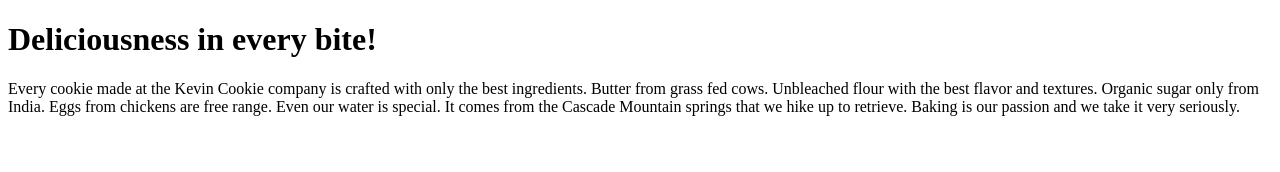
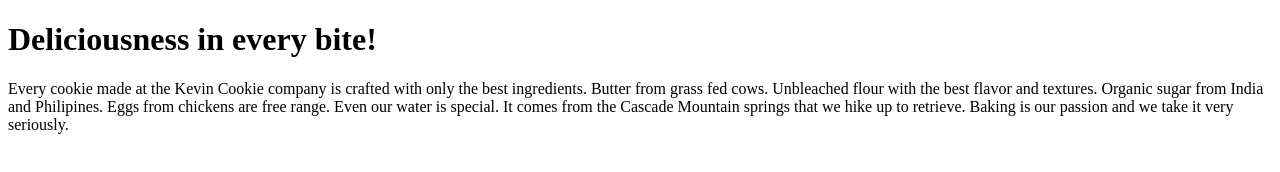
Before and after one commit to sinhasurapto/SampleRepo, a plain HTML site: page index.htm in a window 1280 px wide. Drawn offline with Linux system fonts and the light colour scheme.

Commit message:
Update index.htm

```diff
--- a/index.htm
+++ b/index.htm
@@ -4,7 +4,7 @@
 
 <h1>Deliciousness in every bite!</h1>
 
-<p>Every cookie made at the Kevin Cookie company is crafted with only the best ingredients. Butter from grass fed cows. Unbleached flour with the best flavor and textures. Organic sugar only from India. Eggs from chickens are free range. Even our water is special. It comes from the Cascade Mountain springs that we hike up to retrieve. Baking is our passion and we take it very seriously.</p>
+<p>Every cookie made at the Kevin Cookie company is crafted with only the best ingredients. Butter from grass fed cows. Unbleached flour with the best flavor and textures. Organic sugar from India and Philipines. Eggs from chickens are free range. Even our water is special. It comes from the Cascade Mountain springs that we hike up to retrieve. Baking is our passion and we take it very seriously.</p>
 
 </body>
 </html>
```
